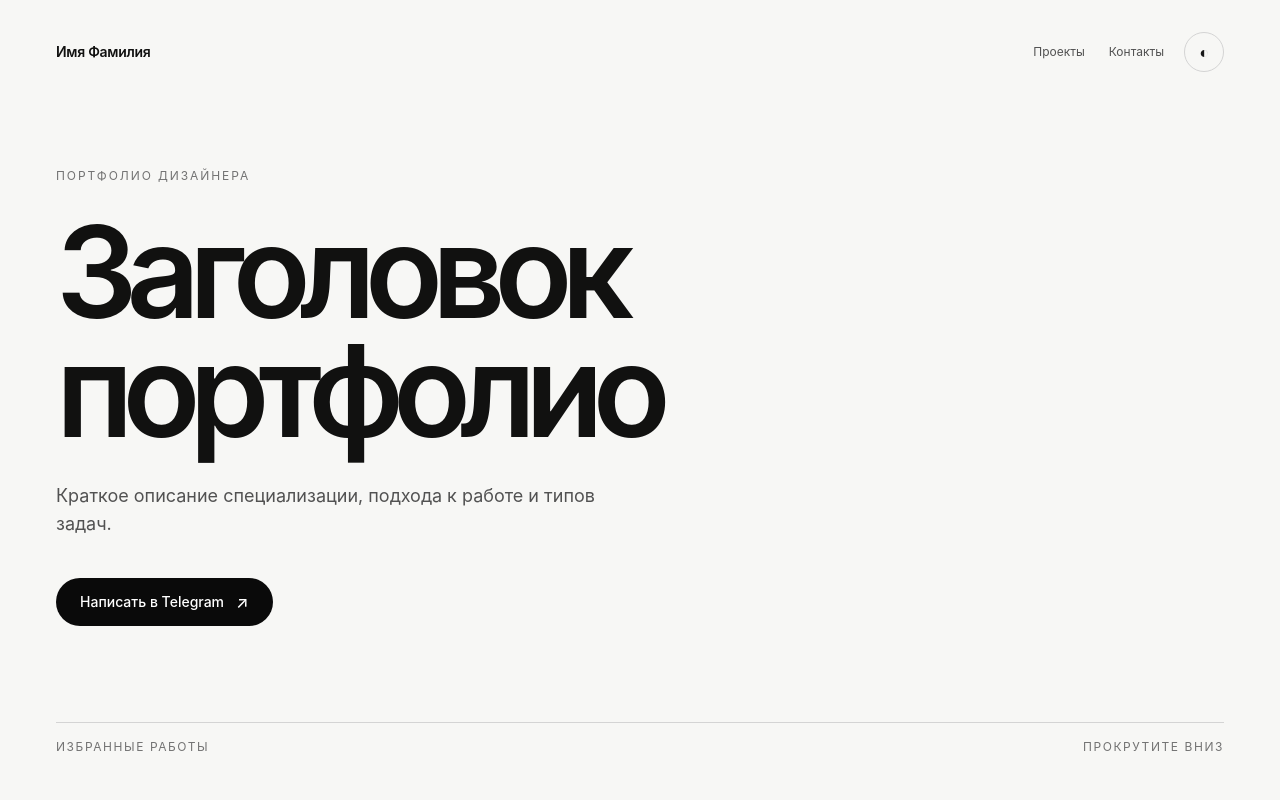
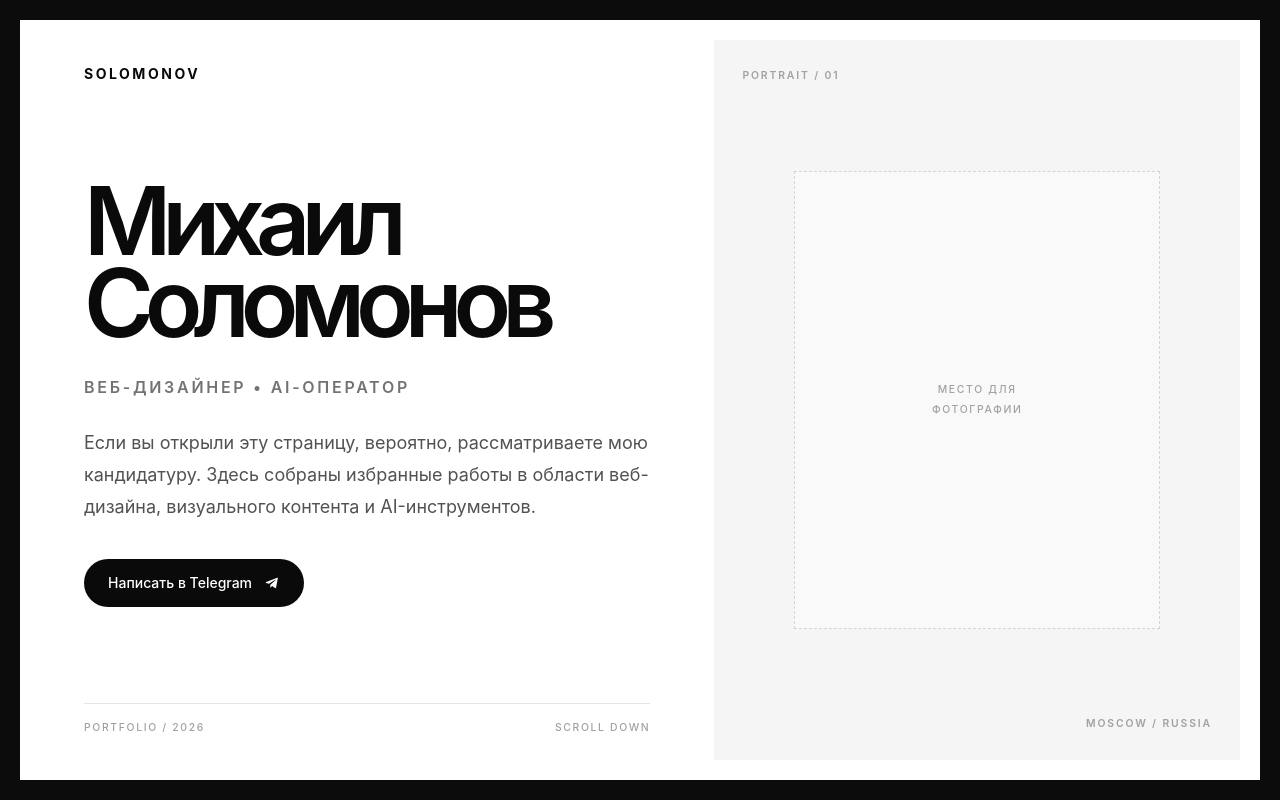
Before and after one commit to solomonovskolopendrov-tech/portfolio, a Next.js app: page / in a window 1280 px wide. Shown: the top 800 px of the page. Built offline with nearby package versions, Linux system fonts and the light colour scheme.

Commit message:
Update portfolio hero section

```diff
--- a/components/portfolio.tsx
+++ b/components/portfolio.tsx
@@ -1,6 +1,4 @@
 "use client";
-
-import { useEffect, useState } from "react";
 
 const TELEGRAM_URL = "https://t.me/nooo_design";
 
@@ -25,7 +23,13 @@ const projects = [
   },
 ];
 
-function TelegramLink({ className = "" }: { className?: string }) {
+function TelegramLink({
+  className = "",
+  telegramIcon = false,
+}: {
+  className?: string;
+  telegramIcon?: boolean;
+}) {
   return (
     <a
       className={`inline-flex min-h-12 items-center justify-center rounded-full bg-neutral-950 px-6 py-3 text-sm font-medium text-white outline-offset-4 dark:bg-neutral-100 dark:text-neutral-950 ${className}`}
@@ -34,92 +38,79 @@ function TelegramLink({ className = "" }: { className?: string }) {
       rel="noreferrer"
     >
       Написать в Telegram
+      {telegramIcon ? (
+        <svg
+          aria-hidden="true"
+          className="ml-3 h-4 w-4"
+          fill="none"
+          viewBox="0 0 20 20"
+        >
+          <path
+            d="m17.4 3.5-2.3 12.1c-.2.9-.7 1.1-1.4.7l-3.5-2.6-1.7 1.6c-.2.2-.4.4-.8.4l.3-3.6 6.5-5.9c.3-.3-.1-.4-.4-.2l-8 5-3.5-1.1c-.8-.2-.8-.8.2-1.2l13.7-5.3c.6-.2 1.2.2.9 1.1Z"
+            fill="currentColor"
+          />
+        </svg>
+      ) : (
         <span className="ml-3 text-base" aria-hidden="true">
           ↗
         </span>
+      )}
     </a>
   );
 }
 
-function ThemeToggle({
-  theme,
-  onToggle,
-}: {
-  theme: "light" | "dark";
-  onToggle: () => void;
-}) {
-  const isDark = theme === "dark";
-
-  return (
-    <button
-      className="flex h-10 w-10 items-center justify-center rounded-full border border-neutral-300 text-neutral-900 dark:border-neutral-700 dark:text-neutral-100"
-      type="button"
-      onClick={onToggle}
-      aria-label={isDark ? "Включить светлую тему" : "Включить темную тему"}
-    >
-      <span aria-hidden="true">{isDark ? "☼" : "◐"}</span>
-    </button>
-  );
-}
-
 export function Portfolio() {
-  const [theme, setTheme] = useState<"light" | "dark">("light");
-
-  useEffect(() => {
-    const savedTheme = window.localStorage.getItem("portfolio-theme");
-    if (savedTheme === "dark") {
-      setTheme("dark");
-      document.documentElement.classList.add("dark");
-    }
-  }, []);
-
-  function toggleTheme() {
-    const nextTheme = theme === "light" ? "dark" : "light";
-    setTheme(nextTheme);
-    document.documentElement.classList.toggle("dark", nextTheme === "dark");
-    window.localStorage.setItem("portfolio-theme", nextTheme);
-  }
-
   return (
     <main>
       <section
-        className="flex min-h-screen flex-col px-5 pb-8 pt-5 sm:px-8 lg:px-14 lg:pb-12 lg:pt-8"
+        className="min-h-screen bg-[#0C0C0C] p-5"
         aria-labelledby="hero-heading"
       >
-        <header className="flex items-center justify-between">
-          <p className="text-sm font-semibold tracking-[-0.02em]">
-            Имя Фамилия
-          </p>
-          <div className="flex items-center gap-5">
-            <nav className="hidden items-center gap-6 text-xs text-neutral-600 dark:text-neutral-400 sm:flex">
-              <a href="#projects">Проекты</a>
-              <a href="#contacts">Контакты</a>
-            </nav>
-            <ThemeToggle theme={theme} onToggle={toggleTheme} />
-          </div>
-        </header>
+        <div className="grid min-h-[calc(100vh-40px)] overflow-hidden bg-white text-neutral-950 lg:grid-cols-[minmax(0,1.12fr)_minmax(320px,0.88fr)]">
+          <div className="flex flex-col justify-between px-6 py-6 sm:px-10 sm:py-9 lg:px-14 lg:py-11 xl:px-16">
+            <p className="text-sm font-bold tracking-[0.18em]">SOLOMONOV</p>
 
-        <div className="flex flex-1 items-center py-24">
-          <div className="max-w-5xl">
-            <p className="mb-7 text-xs uppercase tracking-[0.16em] text-neutral-500 dark:text-neutral-400">
-              Портфолио дизайнера
-            </p>
+            <div className="my-16 max-w-3xl lg:my-8">
               <h1
-              className="max-w-5xl text-[clamp(3.3rem,10vw,9rem)] font-semibold leading-[0.93] tracking-[-0.085em]"
+                className="text-[clamp(3.8rem,7.4vw,8.7rem)] font-semibold leading-[0.86] tracking-[-0.095em]"
                 id="hero-heading"
               >
-              Заголовок портфолио
+                Михаил
+                <br />
+                Соломонов
               </h1>
-            <p className="mt-8 max-w-xl text-base leading-7 text-neutral-600 dark:text-neutral-400 sm:text-lg">
-              Краткое описание специализации, подхода к работе и типов задач.
+              <p className="mt-8 text-sm font-semibold uppercase tracking-[0.17em] text-neutral-500 sm:text-base">
+                Веб-дизайнер <span aria-hidden="true">•</span> AI-оператор
               </p>
-            <TelegramLink className="mt-10" />
+              <p className="mt-7 max-w-xl text-base leading-7 text-neutral-600 sm:text-lg sm:leading-8">
+                Если вы открыли эту страницу, вероятно, рассматриваете мою
+                кандидатуру. Здесь собраны избранные работы в области
+                веб-дизайна, визуального контента и AI-инструментов.
+              </p>
+              <TelegramLink className="mt-9" telegramIcon />
+            </div>
+
+            <div className="flex items-end justify-between border-t border-neutral-200 pt-4 text-[0.65rem] font-medium uppercase tracking-[0.16em] text-neutral-400">
+              <span>Portfolio / 2026</span>
+              <span>Scroll down</span>
             </div>
           </div>
 
-        <div className="flex items-end justify-between border-t border-neutral-300 pt-4 text-xs uppercase tracking-[0.13em] text-neutral-500 dark:border-neutral-800 dark:text-neutral-500">
-          <span>Избранные работы</span>
-          <span>Прокрутите вниз</span>
+          <div className="hidden p-5 pl-0 lg:block">
+            <div className="flex h-full min-h-0 flex-col justify-between bg-neutral-100 p-7">
+              <p className="text-[0.65rem] font-semibold uppercase tracking-[0.18em] text-neutral-400">
+                Portrait / 01
+              </p>
+              <div className="mx-auto flex aspect-[4/5] w-[min(78%,28rem)] items-center justify-center border border-dashed border-neutral-300 bg-white/40 text-center">
+                <p className="max-w-28 text-[0.65rem] font-medium uppercase leading-5 tracking-[0.16em] text-neutral-400">
+                  Место для фотографии
+                </p>
+              </div>
+              <p className="text-right text-[0.65rem] font-semibold uppercase tracking-[0.18em] text-neutral-400">
+                Moscow / Russia
+              </p>
+            </div>
+          </div>
         </div>
       </section>
 
```
Lines whose indentation alone changed are shown as unchanged.
